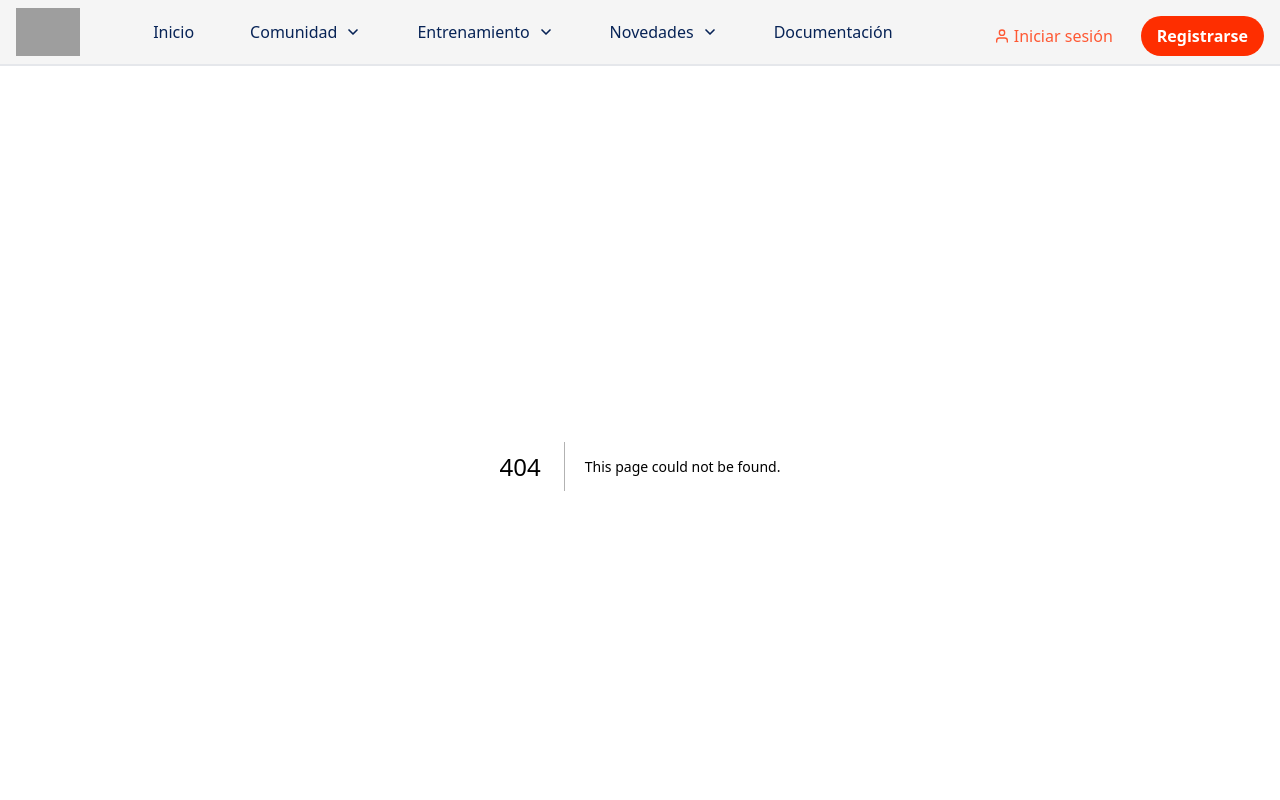
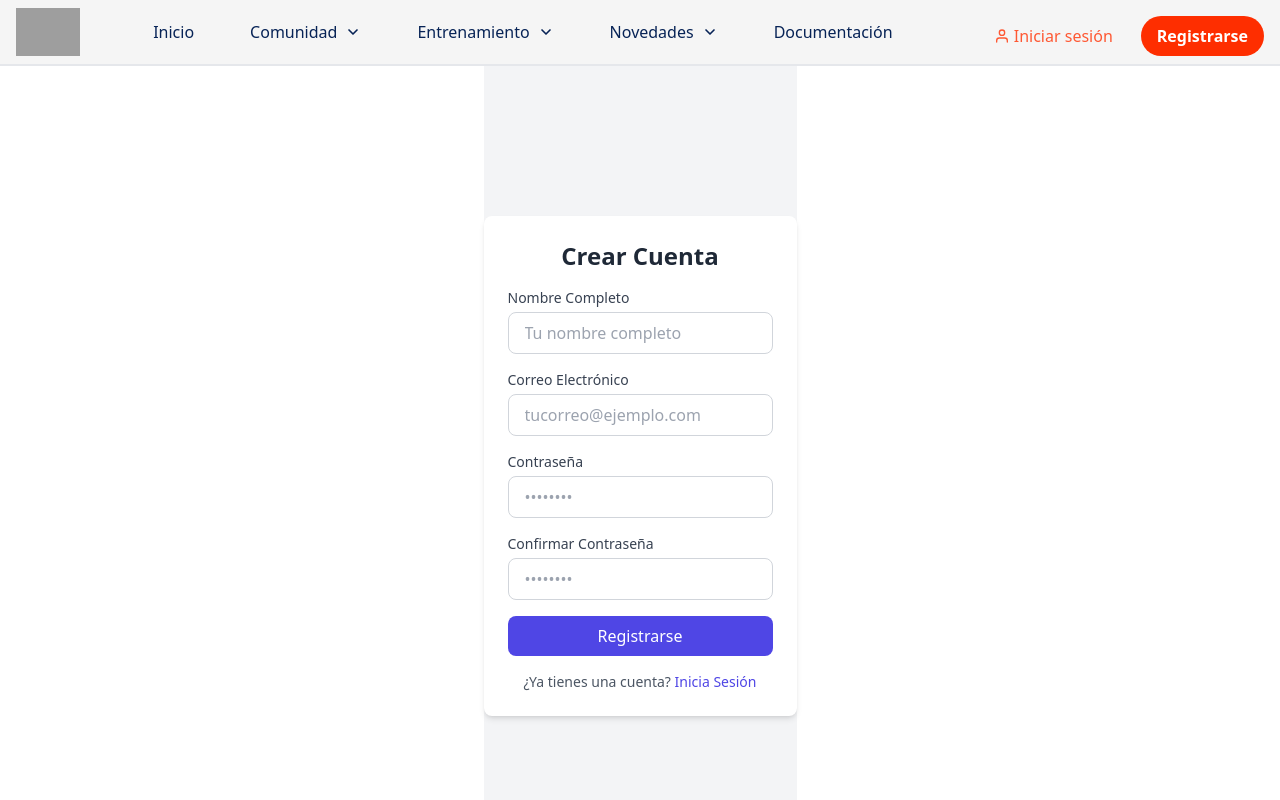
Before and after one commit to ScrumLatamCommunity/web-portal, a Next.js app: page /register in a window 1280 px wide. Before the commit this address had no page. Shown: the top 800 px of the page. Built offline with nearby package versions, Linux system fonts and the light colour scheme; grey boxes are pictures that could not be loaded.

Commit message:
feat: adding redirection sesion (login & register)

```diff
--- a/src/app/home/components/Navbar.tsx
+++ b/src/app/home/components/Navbar.tsx
@@ -1,6 +1,7 @@
 'use client'
 
 import { useState } from 'react'
+import Link from 'next/link'
 import { Menu, X, User } from 'react-feather'
 import { Navlist } from './Navlist'
 import { useTypeScreen } from '@/hooks'
@@ -29,19 +30,19 @@ export const Navbar: React.FC = () => {
           {(screen === 'sm' || screen === 'md') && (
             <div className='flex flex-row items-center'>
               <div className='flex items-center space-x-6 whitespace-nowrap'>
-                <a
+                <Link
                   className='flex items-center p-2 text-red-400 hover:text-red-200'
-                  href='#'
+                  href='/login'
                 >
                   <User className='mr-2 h-4' />
                   <h2 className='block'>Iniciar sesión</h2>
-                </a>
-                <a
+                </Link>
+                <Link
                   className='rounded-full bg-red-500 px-4 py-2 font-bold text-white hover:bg-red-300'
-                  href='#'
+                  href='/register'
                 >
                   Registrarse
-                </a>
+                </Link>
               </div>
             </div>
           )}
@@ -71,19 +72,19 @@ export const Navbar: React.FC = () => {
         {(screen === 'lg' || screen === 'xl') && (
           <div className='mt-2 hidden flex-row items-center lg:flex'>
             <div className='flex items-center'>
-              <a
+              <Link
                 className='mr-5 flex items-center whitespace-nowrap p-2 text-red-400 hover:text-red-200'
-                href='#'
+                href='/login'
               >
                 <User className='h-4' />
                 <h2 className='block'>Iniciar sesión</h2>
-              </a>
-              <a
+              </Link>
+              <Link
                 className='rounded-full bg-red-500 px-4 py-2 font-bold text-white hover:bg-red-300'
-                href='#'
+                href='/register'
               >
                 Registrarse
-              </a>
+              </Link>
             </div>
           </div>
         )}
--- /dev/null
+++ b/src/app/login/components/LoginForm.tsx
@@ -0,0 +1,62 @@
+'use client'
+
+import React, { useState } from 'react'
+
+interface LoginFormProps {
+  onSubmit: (email: string, password: string) => void
+}
+
+export const LoginForm: React.FC<LoginFormProps> = ({ onSubmit }) => {
+  const [email, setEmail] = useState('')
+  const [password, setPassword] = useState('')
+
+  const handleSubmit = (e: React.FormEvent) => {
+    e.preventDefault()
+    onSubmit(email, password)
+  }
+
+  return (
+    <form onSubmit={handleSubmit} className='space-y-4'>
+      <div>
+        <label
+          htmlFor='email'
+          className='block text-sm font-medium text-gray-700'
+        >
+          Correo Electrónico
+        </label>
+        <input
+          type='email'
+          id='email'
+          value={email}
+          onChange={(e) => setEmail(e.target.value)}
+          placeholder='tucorreo@ejemplo.com'
+          required
+          className='mt-1 w-full rounded-lg border border-gray-300 px-4 py-2 focus:outline-none focus:ring focus:ring-indigo-200'
+        />
+      </div>
+      <div>
+        <label
+          htmlFor='password'
+          className='block text-sm font-medium text-gray-700'
+        >
+          Contraseña
+        </label>
+        <input
+          type='password'
+          id='password'
+          value={password}
+          onChange={(e) => setPassword(e.target.value)}
+          placeholder='••••••••'
+          required
+          className='mt-1 w-full rounded-lg border border-gray-300 px-4 py-2 focus:outline-none focus:ring focus:ring-indigo-200'
+        />
+      </div>
+      <button
+        type='submit'
+        className='w-full rounded-lg bg-indigo-600 px-4 py-2 text-white hover:bg-indigo-700 focus:outline-none focus:ring focus:ring-indigo-200'
+      >
+        Iniciar Sesión
+      </button>
+    </form>
+  )
+}
--- /dev/null
+++ b/src/app/login/components/LoginHeader.tsx
@@ -0,0 +1,14 @@
+'use client'
+
+import React from 'react'
+
+export const LoginHeader: React.FC = () => {
+  return (
+    <div className='mb-6 text-center'>
+      <h1 className='text-3xl font-bold text-gray-800'>Bienvenido</h1>
+      <p className='text-sm text-gray-600'>
+        Por favor, inicia sesión para continuar
+      </p>
+    </div>
+  )
+}
--- /dev/null
+++ b/src/app/login/page.tsx
@@ -0,0 +1,20 @@
+'use client'
+
+import { LoginForm } from './components/LoginForm'
+import { LoginHeader } from './components/LoginHeader'
+
+export default function Login() {
+  const handleLogin = (email: string, password: string) => {
+    console.log('Email:', email)
+    console.log('Password:', password)
+  }
+
+  return (
+    <main className='flex min-h-screen items-center justify-center bg-gray-100'>
+      <div className='w-full max-w-md rounded-lg bg-white p-6 shadow-md'>
+        <LoginHeader />
+        <LoginForm onSubmit={handleLogin} />
+      </div>
+    </main>
+  )
+}
--- /dev/null
+++ b/src/app/register/components/RegisterComponent.tsx
@@ -0,0 +1,126 @@
+'use client'
+
+import React, { useState } from 'react'
+
+interface RegisterProps {
+  onRegister: (formData: {
+    name: string
+    email: string
+    password: string
+  }) => void
+}
+
+export const RegisterComponent: React.FC<RegisterProps> = ({ onRegister }) => {
+  const [name, setName] = useState('')
+  const [email, setEmail] = useState('')
+  const [password, setPassword] = useState('')
+  const [confirmPassword, setConfirmPassword] = useState('')
+  const [error, setError] = useState('')
+
+  const handleSubmit = (e: React.FormEvent) => {
+    e.preventDefault()
+
+    if (password !== confirmPassword) {
+      setError('Las contraseñas no coinciden.')
+      return
+    }
+
+    setError('')
+    onRegister({ name, email, password })
+  }
+
+  return (
+    <div className='flex min-h-screen items-center justify-center bg-gray-100'>
+      <div className='w-full max-w-md rounded-lg bg-white p-6 shadow-md'>
+        <h2 className='mb-4 text-center text-2xl font-bold text-gray-800'>
+          Crear Cuenta
+        </h2>
+        {error && (
+          <div className='mb-4 text-center text-sm text-red-500'>{error}</div>
+        )}
+        <form onSubmit={handleSubmit} className='space-y-4'>
+          <div>
+            <label
+              htmlFor='name'
+              className='block text-sm font-medium text-gray-700'
+            >
+              Nombre Completo
+            </label>
+            <input
+              type='text'
+              id='name'
+              value={name}
+              onChange={(e) => setName(e.target.value)}
+              placeholder='Tu nombre completo'
+              required
+              className='mt-1 w-full rounded-lg border border-gray-300 px-4 py-2 focus:outline-none focus:ring focus:ring-indigo-200'
+            />
+          </div>
+          <div>
+            <label
+              htmlFor='email'
+              className='block text-sm font-medium text-gray-700'
+            >
+              Correo Electrónico
+            </label>
+            <input
+              type='email'
+              id='email'
+              value={email}
+              onChange={(e) => setEmail(e.target.value)}
+              placeholder='tucorreo@ejemplo.com'
+              required
+              className='mt-1 w-full rounded-lg border border-gray-300 px-4 py-2 focus:outline-none focus:ring focus:ring-indigo-200'
+            />
+          </div>
+          <div>
+            <label
+              htmlFor='password'
+              className='block text-sm font-medium text-gray-700'
+            >
+              Contraseña
+            </label>
+            <input
+              type='password'
+              id='password'
+              value={password}
+              onChange={(e) => setPassword(e.target.value)}
+              placeholder='••••••••'
+              required
+              className='mt-1 w-full rounded-lg border border-gray-300 px-4 py-2 focus:outline-none focus:ring focus:ring-indigo-200'
+            />
+          </div>
+          <div>
+            <label
+              htmlFor='confirmPassword'
+              className='block text-sm font-medium text-gray-700'
+            >
+              Confirmar Contraseña
+            </label>
+            <input
+              type='password'
+              id='confirmPassword'
+              value={confirmPassword}
+              onChange={(e) => setConfirmPassword(e.target.value)}
+              placeholder='••••••••'
+              required
+              className='mt-1 w-full rounded-lg border border-gray-300 px-4 py-2 focus:outline-none focus:ring focus:ring-indigo-200'
+            />
+          </div>
+          <button
+            type='submit'
+            className='w-full rounded-lg bg-indigo-600 px-4 py-2 text-white hover:bg-indigo-700 focus:outline-none focus:ring focus:ring-indigo-200'
+          >
+            Registrarse
+          </button>
+        </form>
+        <p className='mt-4 text-center text-sm text-gray-600'>
+          ¿Ya tienes una cuenta?{' '}
+          <a href='#' className='text-indigo-600 hover:underline'>
+            Inicia Sesión
+          </a>
+        </p>
+      </div>
+    </div>
+  )
+}
--- /dev/null
+++ b/src/app/register/page.tsx
@@ -0,0 +1,16 @@
+'use client'
+
+import React from 'react'
+import { RegisterComponent } from './components/RegisterComponent'
+
+export default function Register() {
+  const handleRegister = (formData: {
+    name: string
+    email: string
+    password: string
+  }) => {
+    console.log('Datos de Registro:', formData)
+  }
+
+  return <RegisterComponent onRegister={handleRegister} />
+}
```
